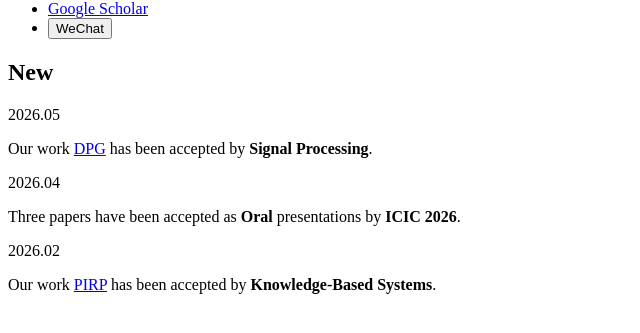
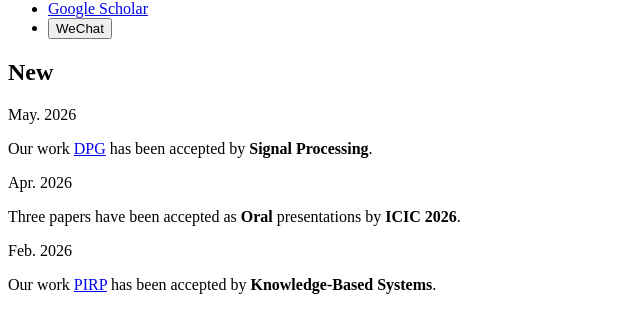
Before and after one commit to JiaqiZhang-Sengoku/JiaqiZhang-Sengoku.github.io, a Jekyll site: the page built from _pages/includes/new.md, in a window 1280 px wide. Shown: the part 334-667 px from the top of the page, without its empty margins (0-640 px from the left). Built offline with Jekyll 4.4.1, drawn with Linux system fonts in a browser that asks for light colours; our own code applies the rules of GitHub Pages for plain Markdown files.

Commit message:
20260707

```diff
--- a/_pages/includes/new.md
+++ b/_pages/includes/new.md
@@ -5,15 +5,15 @@
 
 <div class="updates-panel">
   <div class="update-card">
-    <span class="update-date">2026.05</span>
+    <span class="update-date">May. 2026</span>
     <p>Our work <a href="https://www.sciencedirect.com/science/article/abs/pii/S0165168426002197">DPG</a> has been accepted by <strong>Signal Processing</strong>.</p>
   </div>
   <div class="update-card">
-    <span class="update-date">2026.04</span>
+    <span class="update-date">Apr. 2026</span>
     <p>Three papers have been accepted as <strong>Oral</strong> presentations by <strong>ICIC 2026</strong>.</p>
   </div>
   <div class="update-card">
-    <span class="update-date">2026.02</span>
+    <span class="update-date">Feb. 2026</span>
     <p>Our work <a href="https://www.sciencedirect.com/science/article/abs/pii/S0950705126002303">PIRP</a> has been accepted by <strong>Knowledge-Based Systems</strong>.</p>
   </div>
 </div>
```
Also changed, not shown: _pages/includes/internships.md (+1 -1 lines).
